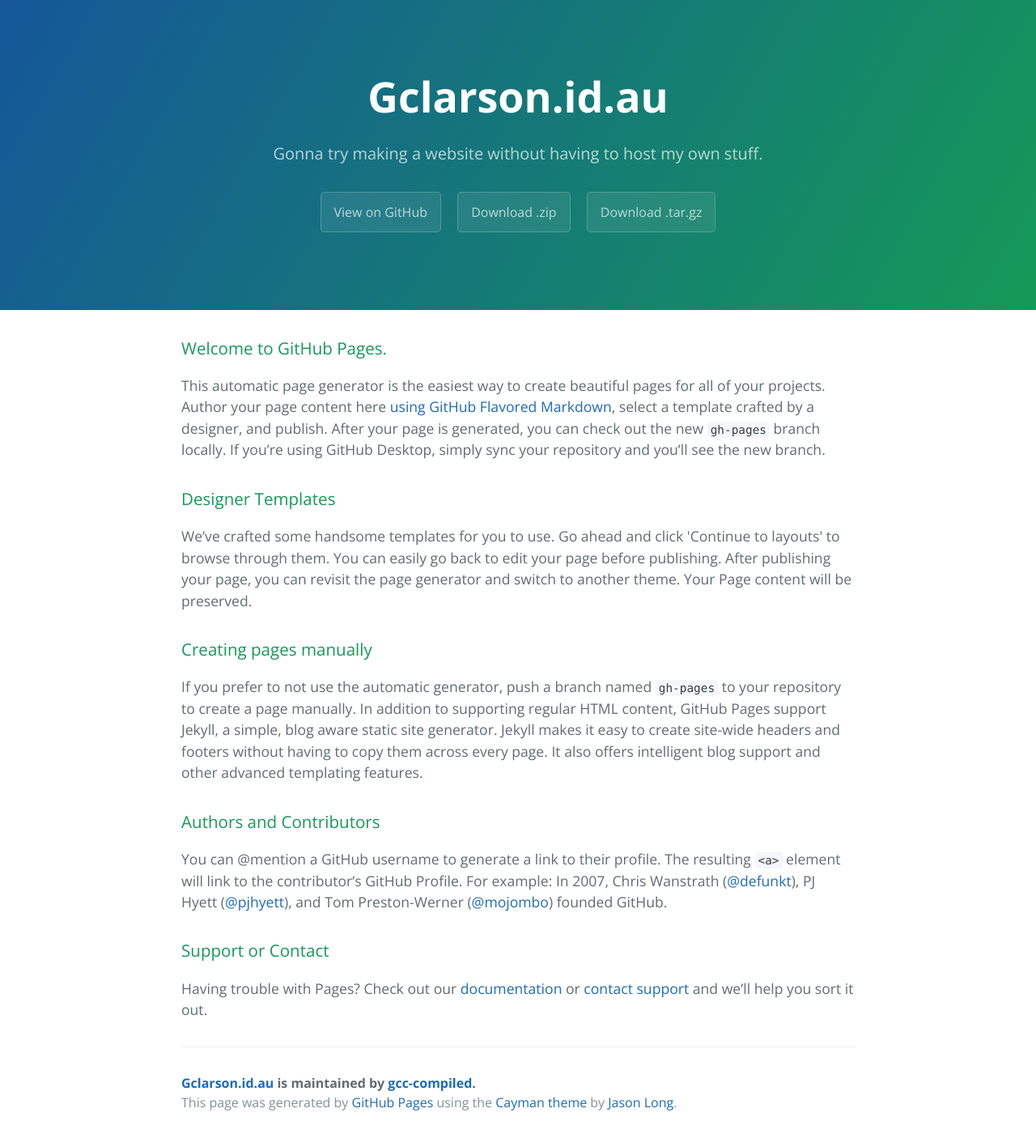
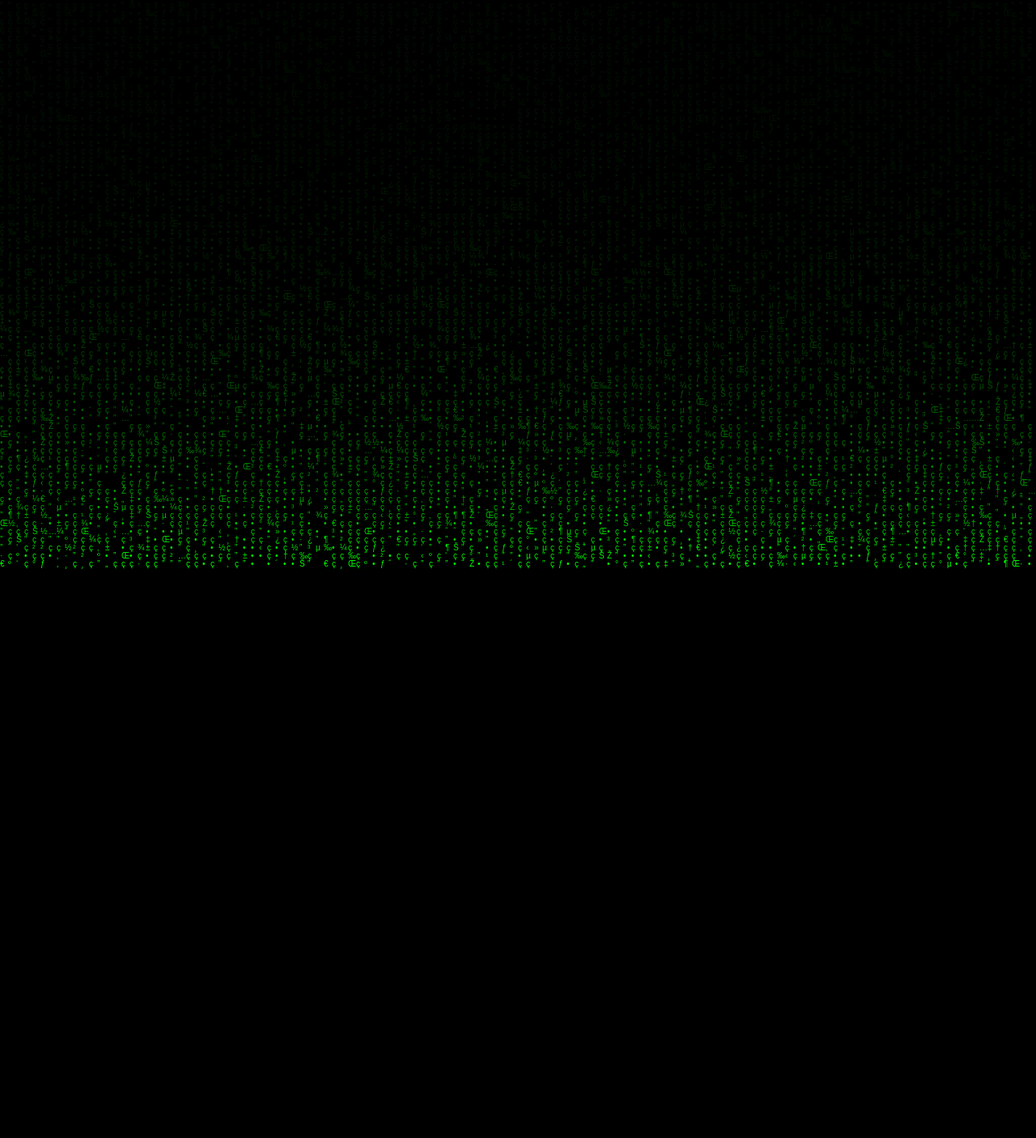
Before and after one commit to gcc-compiled/gclarson.id.au, a Jekyll site: the page index.html, which Jekyll copies as it is, in a window 1280 px wide. Shown: the whole page at 81% size. Built offline with Jekyll 4.4.1, drawn with Linux system fonts in a browser that asks for light colours; after the commit the page ends 900 px from its top, so only the background shows below that.

Commit message:
Update index.html
Construction page

```diff
--- a/index.html
+++ b/index.html
@@ -1,48 +1,77 @@
 <!DOCTYPE html>
-<html lang="en-us">
-  <head>
-    <meta charset="UTF-8">
-    <title>Gclarson.id.au by gcc-compiled</title>
-    <meta name="viewport" content="width=device-width, initial-scale=1">
-    <link rel="stylesheet" type="text/css" href="stylesheets/normalize.css" media="screen">
-    <link href='https://fonts.googleapis.com/css?family=Open+Sans:400,700' rel='stylesheet' type='text/css'>
-    <link rel="stylesheet" type="text/css" href="stylesheets/stylesheet.css" media="screen">
-    <link rel="stylesheet" type="text/css" href="stylesheets/github-light.css" media="screen">
-  </head>
-  <body>
-    <section class="page-header">
-      <h1 class="project-name">Gclarson.id.au</h1>
-      <h2 class="project-tagline">Gonna try making a website without having to host my own stuff.</h2>
-      <a href="https://github.com/gcc-compiled/gclarson.id.au" class="btn">View on GitHub</a>
-      <a href="https://github.com/gcc-compiled/gclarson.id.au/zipball/master" class="btn">Download .zip</a>
-      <a href="https://github.com/gcc-compiled/gclarson.id.au/tarball/master" class="btn">Download .tar.gz</a>
-    </section>
+<html>
+	<head>
+		<style>
+        * {
+        margin: 0;
+        padding: 0;
+        }
 
-    <section class="main-content">
-      <h3>
-<a id="welcome-to-github-pages" class="anchor" href="#welcome-to-github-pages" aria-hidden="true"><span aria-hidden="true" class="octicon octicon-link"></span></a>Welcome to GitHub Pages.</h3>
-<p>This automatic page generator is the easiest way to create beautiful pages for all of your projects. Author your page content here <a href="https://guides.github.com/features/mastering-markdown/">using GitHub Flavored Markdown</a>, select a template crafted by a designer, and publish. After your page is generated, you can check out the new <code>gh-pages</code> branch locally. If you’re using GitHub Desktop, simply sync your repository and you’ll see the new branch.</p>
-<h3>
-<a id="designer-templates" class="anchor" href="#designer-templates" aria-hidden="true"><span aria-hidden="true" class="octicon octicon-link"></span></a>Designer Templates</h3>
-<p>We’ve crafted some handsome templates for you to use. Go ahead and click 'Continue to layouts' to browse through them. You can easily go back to edit your page before publishing. After publishing your page, you can revisit the page generator and switch to another theme. Your Page content will be preserved.</p>
-<h3>
-<a id="creating-pages-manually" class="anchor" href="#creating-pages-manually" aria-hidden="true"><span aria-hidden="true" class="octicon octicon-link"></span></a>Creating pages manually</h3>
-<p>If you prefer to not use the automatic generator, push a branch named <code>gh-pages</code> to your repository to create a page manually. In addition to supporting regular HTML content, GitHub Pages support Jekyll, a simple, blog aware static site generator. Jekyll makes it easy to create site-wide headers and footers without having to copy them across every page. It also offers intelligent blog support and other advanced templating features.</p>
-<h3>
-<a id="authors-and-contributors" class="anchor" href="#authors-and-contributors" aria-hidden="true"><span aria-hidden="true" class="octicon octicon-link"></span></a>Authors and Contributors</h3>
-<p>You can @mention a GitHub username to generate a link to their profile. The resulting <code>&lt;a&gt;</code> element will link to the contributor’s GitHub Profile. For example: In 2007, Chris Wanstrath (<a class="user-mention" data-hovercard-type="user" data-hovercard-url="/users/defunkt/hovercard" data-octo-click="hovercard-link-click" data-octo-dimensions="link_type:self" href="https://github.com/defunkt">@defunkt</a>), PJ Hyett (<a class="user-mention" data-hovercard-type="user" data-hovercard-url="/users/pjhyett/hovercard" data-octo-click="hovercard-link-click" data-octo-dimensions="link_type:self" href="https://github.com/pjhyett">@pjhyett</a>), and Tom Preston-Werner (<a class="user-mention" data-hovercard-type="user" data-hovercard-url="/users/mojombo/hovercard" data-octo-click="hovercard-link-click" data-octo-dimensions="link_type:self" href="https://github.com/mojombo">@mojombo</a>) founded GitHub.</p>
-<h3>
-<a id="support-or-contact" class="anchor" href="#support-or-contact" aria-hidden="true"><span aria-hidden="true" class="octicon octicon-link"></span></a>Support or Contact</h3>
-<p>Having trouble with Pages? Check out our <a href="https://help.github.com/pages">documentation</a> or <a href="https://github.com/contact">contact support</a> and we’ll help you sort it out.</p>
+        body {
+        background: black;
+        }
 
-      <footer class="site-footer">
-        <span class="site-footer-owner"><a href="https://github.com/gcc-compiled/gclarson.id.au">Gclarson.id.au</a> is maintained by <a href="https://github.com/gcc-compiled">gcc-compiled</a>.</span>
+        canvas {
+        display: block;
+        z-index:-1;
+        }
 
-        <span class="site-footer-credits">This page was generated by <a href="https://pages.github.com">GitHub Pages</a> using the <a href="https://github.com/jasonlong/cayman-theme">Cayman theme</a> by <a href="https://twitter.com/jasonlong">Jason Long</a>.</span>
-      </footer>
+        </style>
+	</head>
+	<body>
+		<canvas id="c"></canvas>
 
-    </section>
+		<script>
+        var c = document.getElementById("c");
+        var ctx = c.getContext("2d");
 
+        //making the canvas full screen
+        c.height = window.innerHeight;
+        c.width = window.innerWidth;
 
-  </body>
+        //chinese characters - taken from the unicode charset
+        var chinese = "田由甲申甴电甶男甸甹町画甼甽甾甿畀畁畂畃畄畅畆畇畈畉畊畋界畍畎畏畐畑";
+        //converting the string into an array of single characters
+        chinese = chinese.split("");
+
+        var font_size = 10;
+        var columns = c.width/font_size; //number of columns for the rain
+        //an array of drops - one per column
+        var drops = [];
+        //x below is the x coordinate
+        //1 = y co-ordinate of the drop(same for every drop initially)
+        for(var x = 0; x < columns; x++)
+            drops[x] = 1;
+
+        //drawing the characters
+        function draw()
+        {
+            //Black BG for the canvas
+            //translucent BG to show trail
+            ctx.fillStyle = "rgba(0, 0, 0, 0.05)";
+            ctx.fillRect(0, 0, c.width, c.height);
+
+            ctx.fillStyle = "#0F0"; //green text
+            ctx.font = font_size + "px arial";
+            //looping over drops
+            for(var i = 0; i < drops.length; i++)
+            {
+                //a random chinese character to print
+                var text = chinese[Math.floor(Math.random()*chinese.length)];
+                //x = i*font_size, y = value of drops[i]*font_size
+                ctx.fillText(text, i*font_size, drops[i]*font_size);
+
+                //sending the drop back to the top randomly after it has crossed the screen
+                //adding a randomness to the reset to make the drops scattered on the Y axis
+                if(drops[i]*font_size > c.height && Math.random() > 0.975)
+                    drops[i] = 0;
+
+                //incrementing Y coordinate
+                drops[i]++;
+            }
+        }
+
+        setInterval(draw, 65);
+        </script>
+	</body>
 </html>
```
